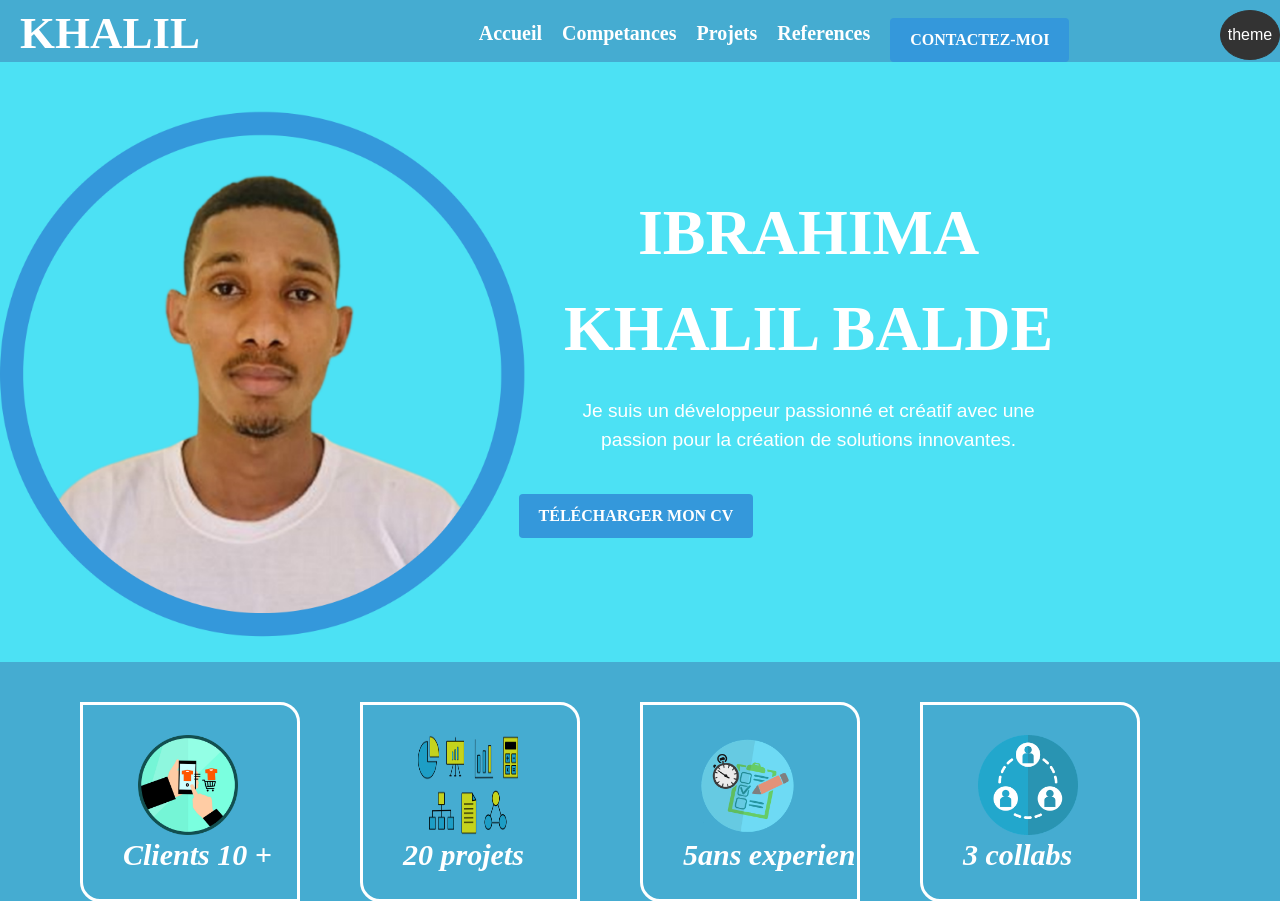
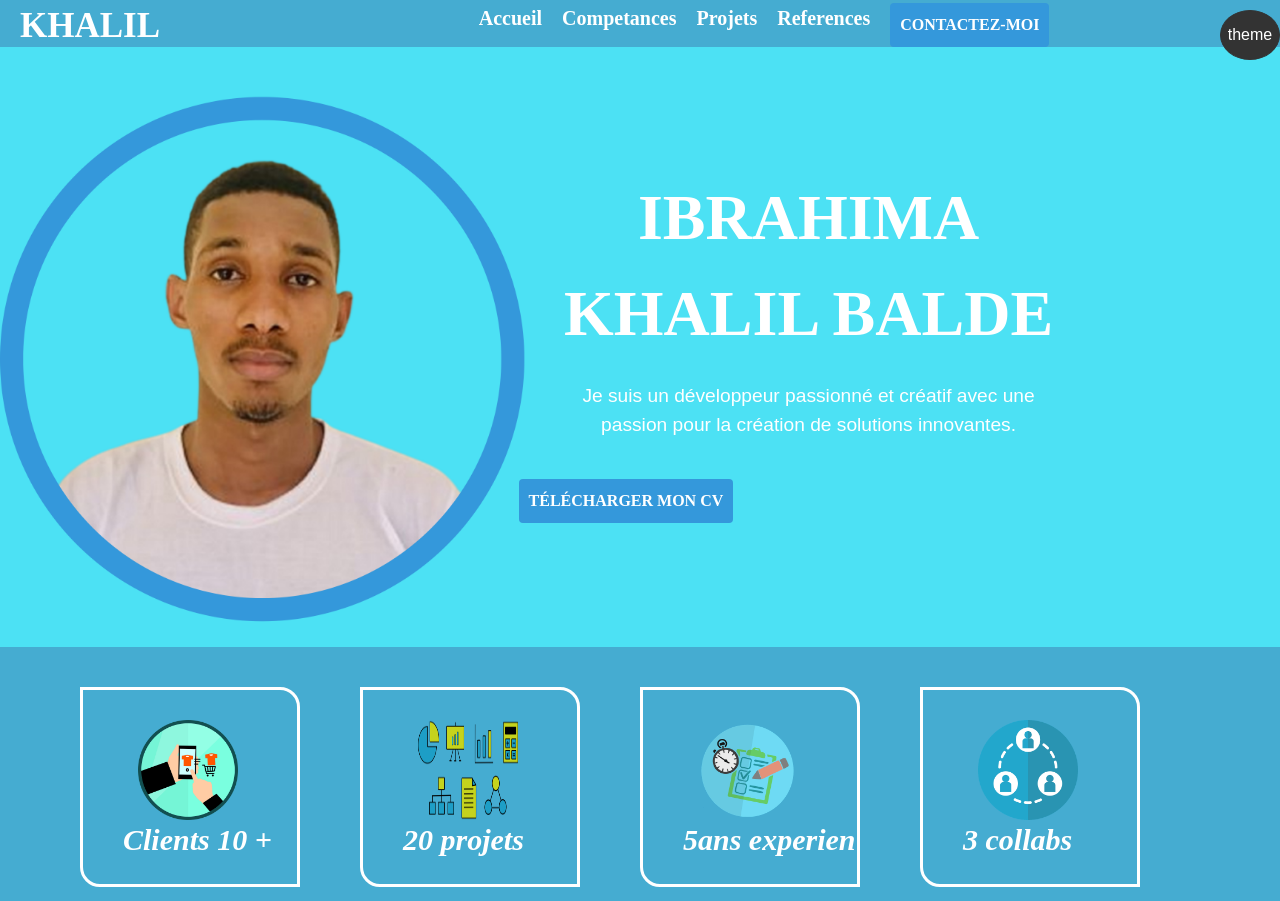
Before and after one commit to Khalilbalde22/portfolio, a PHP site: page / in a window 1280 px wide. Shown: the top 901 px of the page. Run offline with PHP 8.4, Linux system fonts and the light colour scheme.

Commit message:
changement de la taille du header et les boutton

```diff
--- a/style.css
+++ b/style.css
@@ -38,7 +38,7 @@ header {
 header h1 {
   font-size: 2rem;
   font-weight: bold;
-  font-size: 45px;
+  font-size: 35px;
   font-family: serif;
   text-transform: uppercase;
 }
@@ -235,7 +235,7 @@ textarea:focus {
   background-color: #3498db;
   color: #fff;
   border: none;
-  padding: 10px 20px;
+  padding: 10px 10px;
   border-radius: 4px;
   font-size: 16px;
   cursor: pointer;
@@ -346,9 +346,9 @@ footer a:hover {
   margin-top: -30px;
 }
 
-/* .stats:hover {
+.stats:hover {
   background-color:#2980b9;
-} */
+}
 
 .stats h2 {
   justify-content: center;
```
